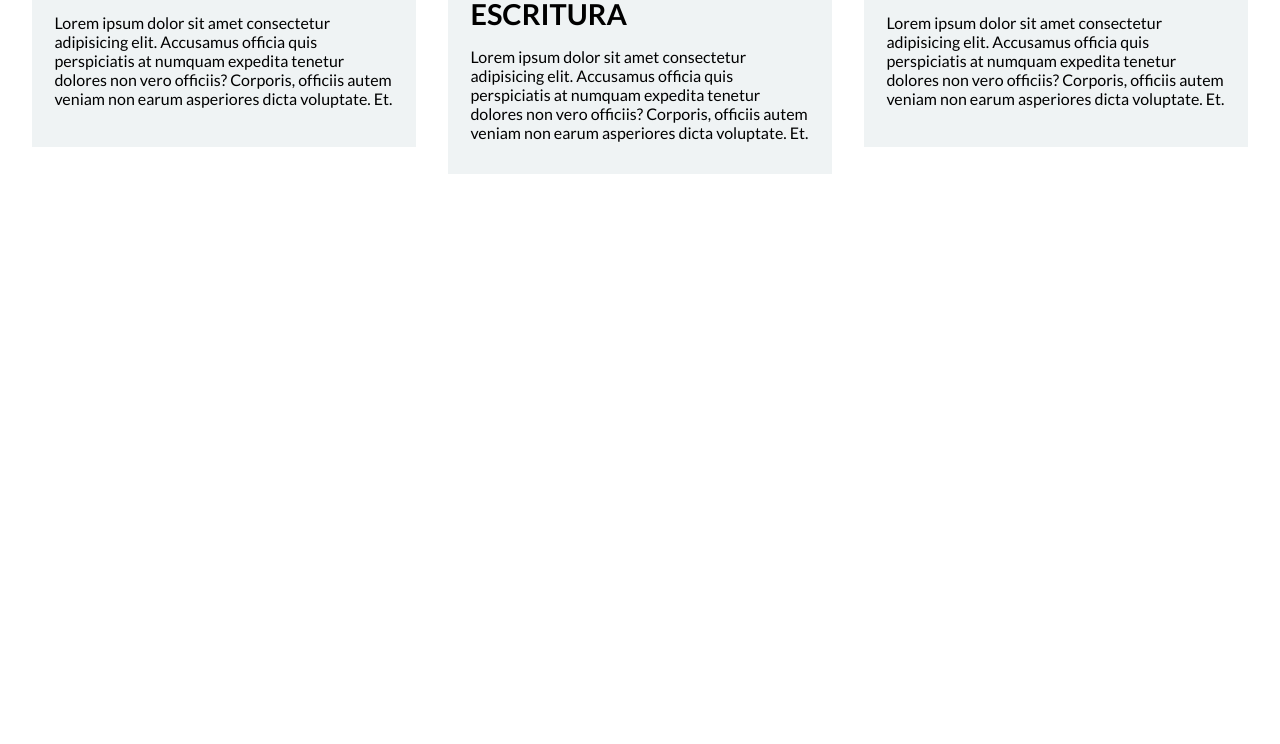
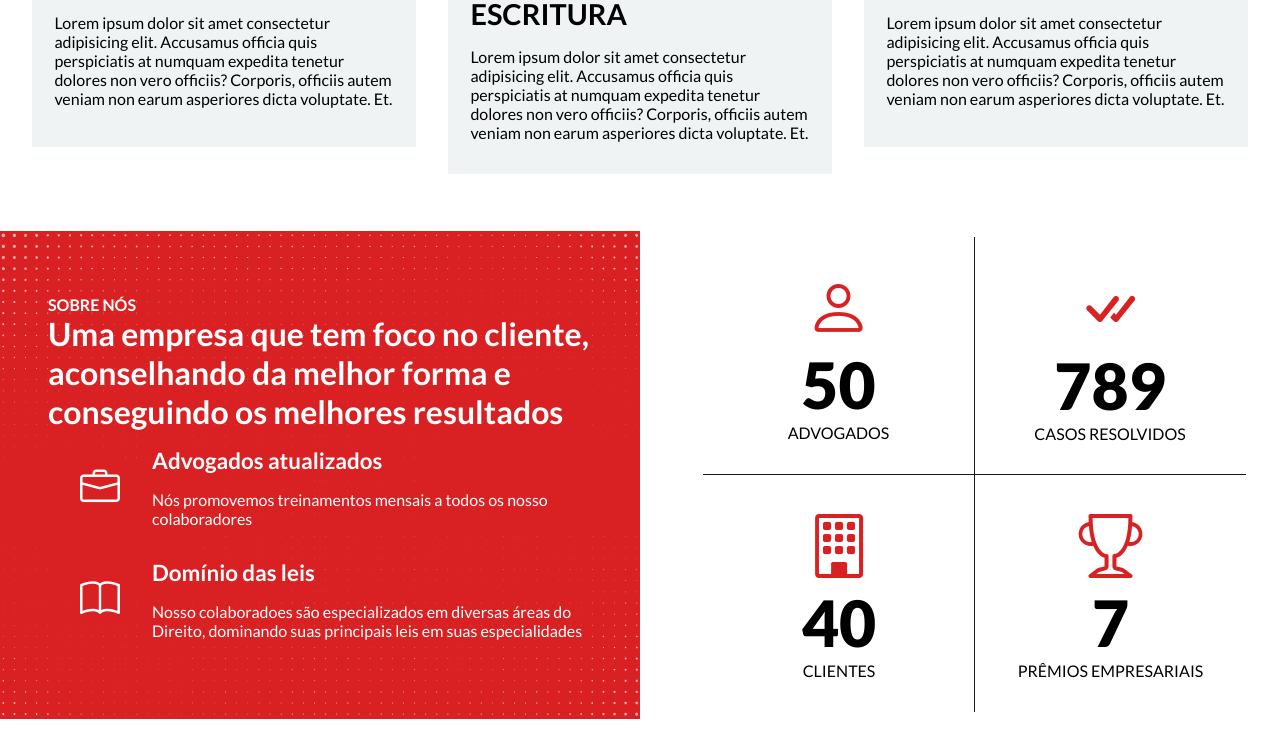
Before and after one commit to viniciussouza88/siteCompleto, a plain HTML site: page index.html in a window 1280 px wide. Shown: the part 1775-2519 px from the top of the page. Before the commit the page ends 1981 px from the top, so only its background shows below. Drawn offline with nearby package versions, Linux system fonts and the light colour scheme.

Commit message:
Seção de Dados da empresa

```diff
--- a/css/styles.css
+++ b/css/styles.css
@@ -200,3 +200,91 @@ i{
     margin-bottom: 1rem;
     text-transform: uppercase;
 }
+
+/* Sobre nós */
+#about {
+    display: flex;
+    flex-wrap: wrap;
+    align-items: center;
+    gap: 2rem;
+}
+
+#about-text {
+    background-image: url("../img/pattern.png");
+    background-size: cover;
+    background-position: center;
+    color: var(--primary-text-color);
+    flex: 1 1 0;
+    display: flex;
+    flex-direction: column;
+    justify-content: center;
+    gap: 2 rem;
+    padding: 4rem 3rem;
+}
+
+#about-text .section-subtitle,
+#about-text .section-title {
+    color: var(--primary-text-color);
+
+}
+
+#about-text i {
+    background-color: transparent;
+
+}
+
+.about-description {
+    display: flex;
+    align-items: center;
+}
+
+.about-description h4 {
+    font-size: 1.4rem;
+    margin-bottom: 1rem;
+}
+
+#about-data {
+    flex: 1 1 0;
+    display: flex;
+    flex-wrap: wrap;
+    padding: 2rem;
+}
+
+#about-data .data {
+   width: 50%;
+   display: flex;
+   flex-direction: column;
+   align-items: center;
+   justify-content: center;
+   padding: 2rem;
+   margin-top: -1px;
+   margin-left: -1px;
+}
+
+#about-data .data:first-child {
+   border-bottom: 1px solid var(--secondary-text-color);
+   border-right: 1px solid var(--secondary-text-color);
+
+ }
+
+ #about-data .data:last-child {
+    border-top: 1px solid var(--secondary-text-color);
+    border-left: 1px solid var(--secondary-text-color);
+
+  }
+
+#about-data .data i {
+    background-color: transparent;
+    color: var(--main-color);
+    font-size: 4rem;
+    padding: 0;
+}
+
+.data .number {
+    font-size: 4rem;
+    font-weight: 900;
+}
+
+.data .text {
+    text-transform: uppercase;
+}
--- a/index.html
+++ b/index.html
@@ -95,6 +95,57 @@
         </div>
    </main>
    <!-- Sobre Nós -->
+   <section id="about">
+    <div id="about-text">
+        <p class="section-subtitle">Sobre nós</p>
+        <h3 class="section-title">Uma empresa que tem foco no cliente, aconselhando da melhor forma e
+            conseguindo os melhores resultados
+        </h3>
+        <div class="about-description">
+            <i class="bi bi-briefcase"></i>
+            <div>
+                <h4>Advogados atualizados</h4>
+                <p>
+                    Nós promovemos treinamentos mensais a todos os nosso colaboradores
+                </p>
+            </div>
+        </div>
+        <div class="about-description">
+            <i class="bi bi-book"></i>
+            <div>
+                <h4>Domínio das leis</h4>
+                <p>
+                    Nosso colaboradoes são especializados em diversas áreas do Direito, dominando suas
+                    principais leis em suas especialidades
+                </p>
+            </div>
+        </div>
+    </div>
+    <div id="about-data">
+        <div class="data">
+            <i class="bi bi-person"></i>
+            <p class="number">50</p>
+            <p class="text">Advogados</p>
+        </div>
+        <div class="data">
+            <i class="bi bi-check-all"></i>
+            <p class="number">789</p>
+            <p class="text">Casos resolvidos</p>
+        </div>
+        <div class="data">
+            <i class="bi bi-building"></i>
+            <p class="number">40</p>
+            <p class="text">Clientes</p>
+        </div>
+        <div class="data">
+            <i class="bi bi-trophy"></i>
+            <p class="number">7</p>
+            <p class="text">Prêmios empresariais</p>
+        </div>
+    </div>
+   </section>
+
+
     <script src="js/scripts.js"></script>
 </body>
 </html>
```
